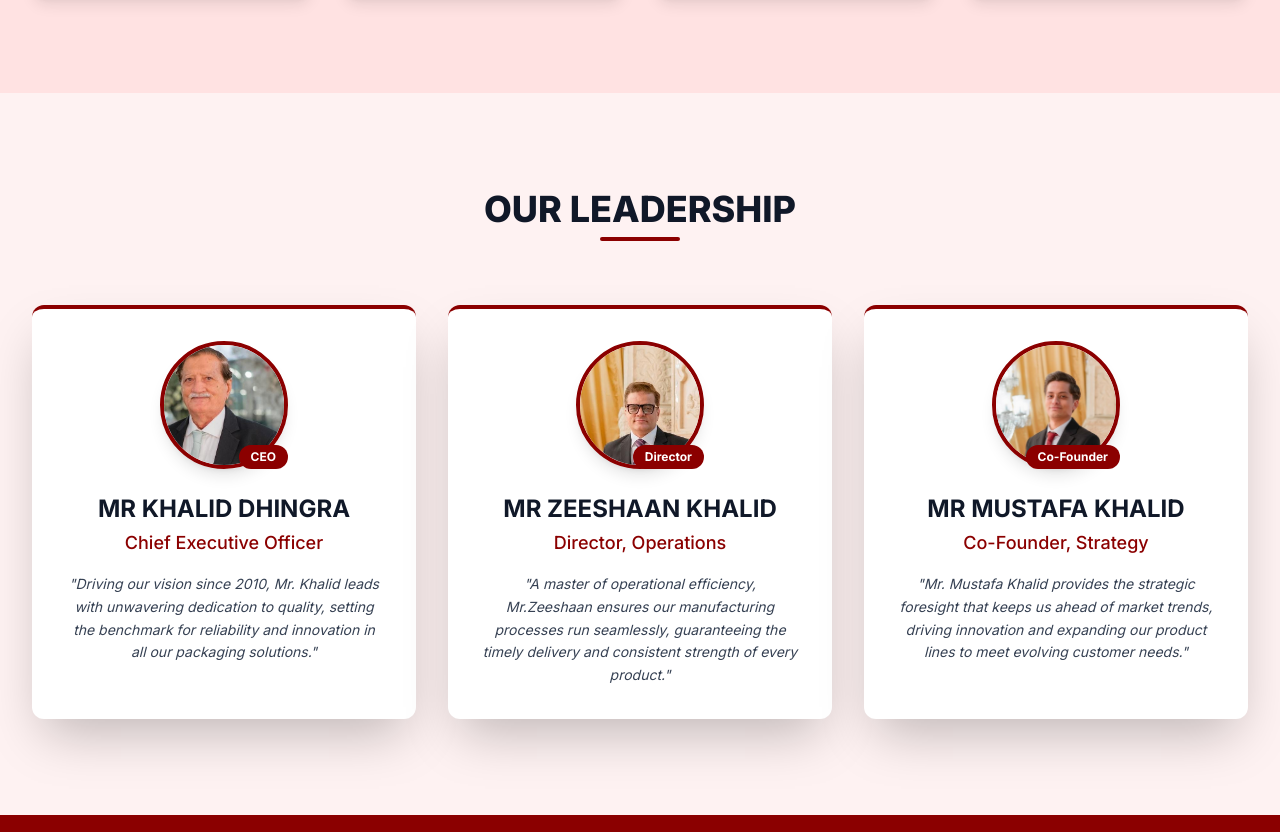
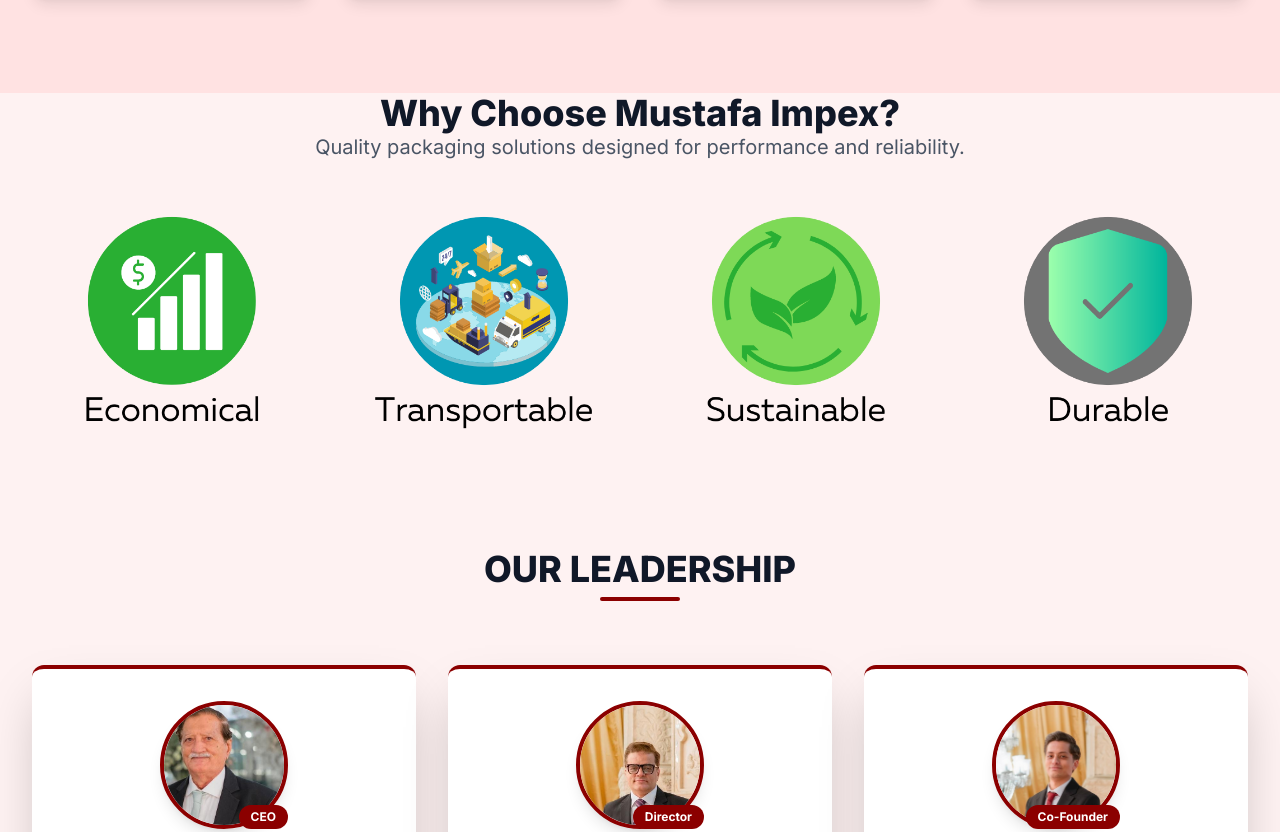
Before and after one commit to mustafakhalid2/MUSTAFA-IMPEX, a website: page index.html in a window 1280 px wide. Shown: the part 1847-2679 px from the top of the page. Drawn offline with Linux system fonts and the light colour scheme.

Commit message:
Update index.html

```diff
--- a/index.html
+++ b/index.html
@@ -172,6 +172,50 @@
                 </div>
             </div>
         </section>
+        <section class="py-12 sm:py-16 bg-red-50">
+    <div class="max-w-7xl mx-auto px-4 sm:px-6 lg:px-8">
+
+        <div class="text-center mb-10 md:mb-12">
+            <h2 class="text-3xl font-extrabold text-gray-900 sm:text-4xl">
+                Why Choose Mustafa Impex?
+            </h2>
+            <p class="mt-3 text-xl text-gray-600">
+                Quality packaging solutions designed for performance and reliability.
+            </p>
+        </div>
+
+        <div class="grid grid-cols-1 sm:grid-cols-1 md:grid-cols-4 gap-8 text-center">
+
+            <div class="flex flex-col items-center">
+                <img src="Economical.png" alt="Economical Icon" class="w-43 h-44 mb-3">
+                <p class="text-lg font-semibold text-gray-800">
+
+                </p>
+            </div>
+
+            <div class="flex flex-col items-center">
+                <img src="Transportable.png" alt="Transportable Icon" class="w-43 h-44 mb-3">
+                <p class="text-lg font-semibold text-gray-800">
+
+                </p>
+            </div>
+
+            <div class="flex flex-col items-center">
+                <img src="Sustainable.png" alt="Sustainable Icon" class="w-43 h-44 mb-3">
+                <p class="text-lg font-semibold text-gray-800">
+
+                </p>
+            </div>
+
+            <div class="flex flex-col items-center">
+                <img src="Durable.png" alt="Durable Icon" class="w-43 h-44 mb-3">
+                <p class="text-lg font-semibold text-gray-800">
+
+                </p>
+            </div>
+
+        </div>
+    </div>
 
         <!-- Leadership Section (Updated to include three members) -->
         <section id="leadership" class="py-16 sm:py-24 max-w-7xl mx-auto px-4 sm:px-6 lg:px-8">
```
